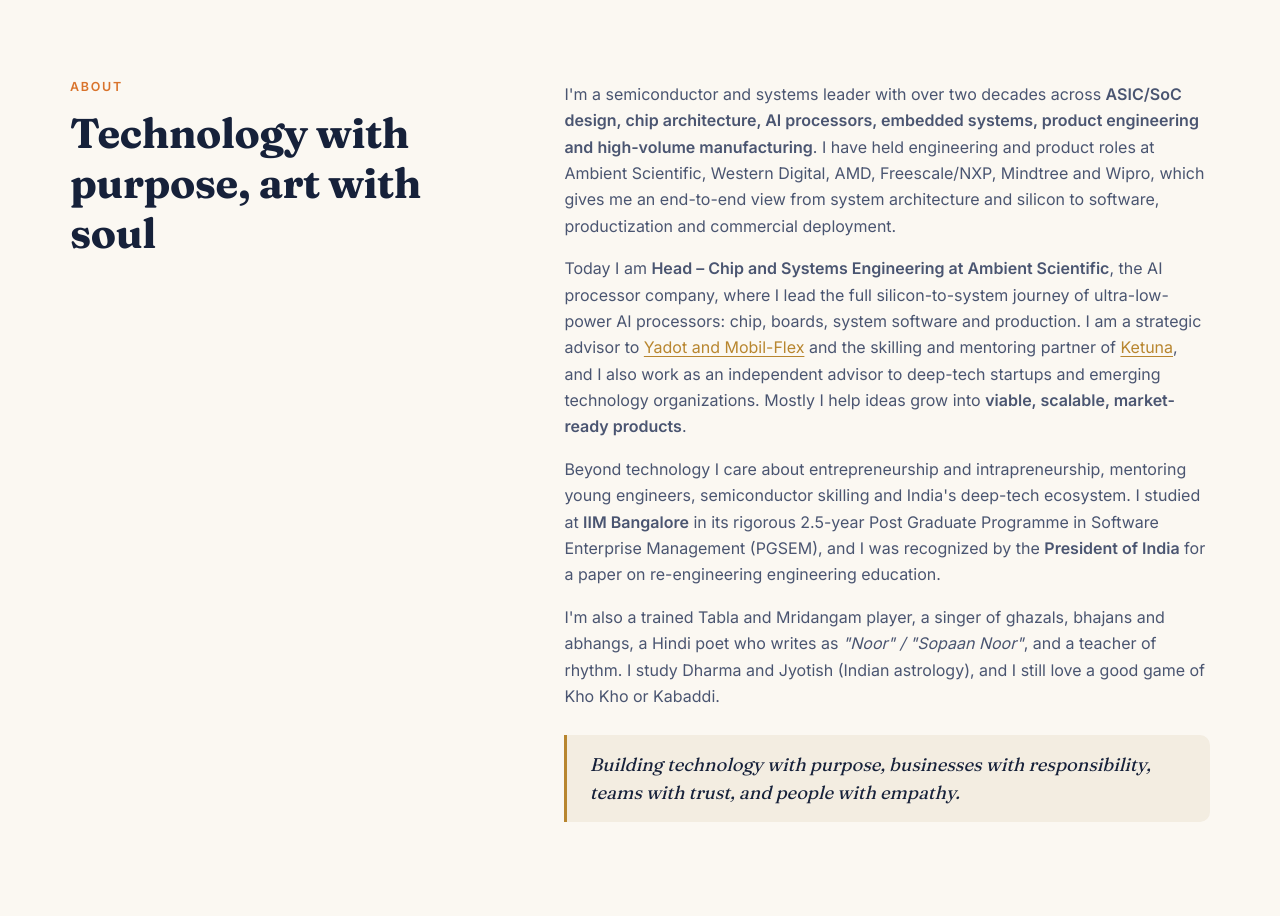
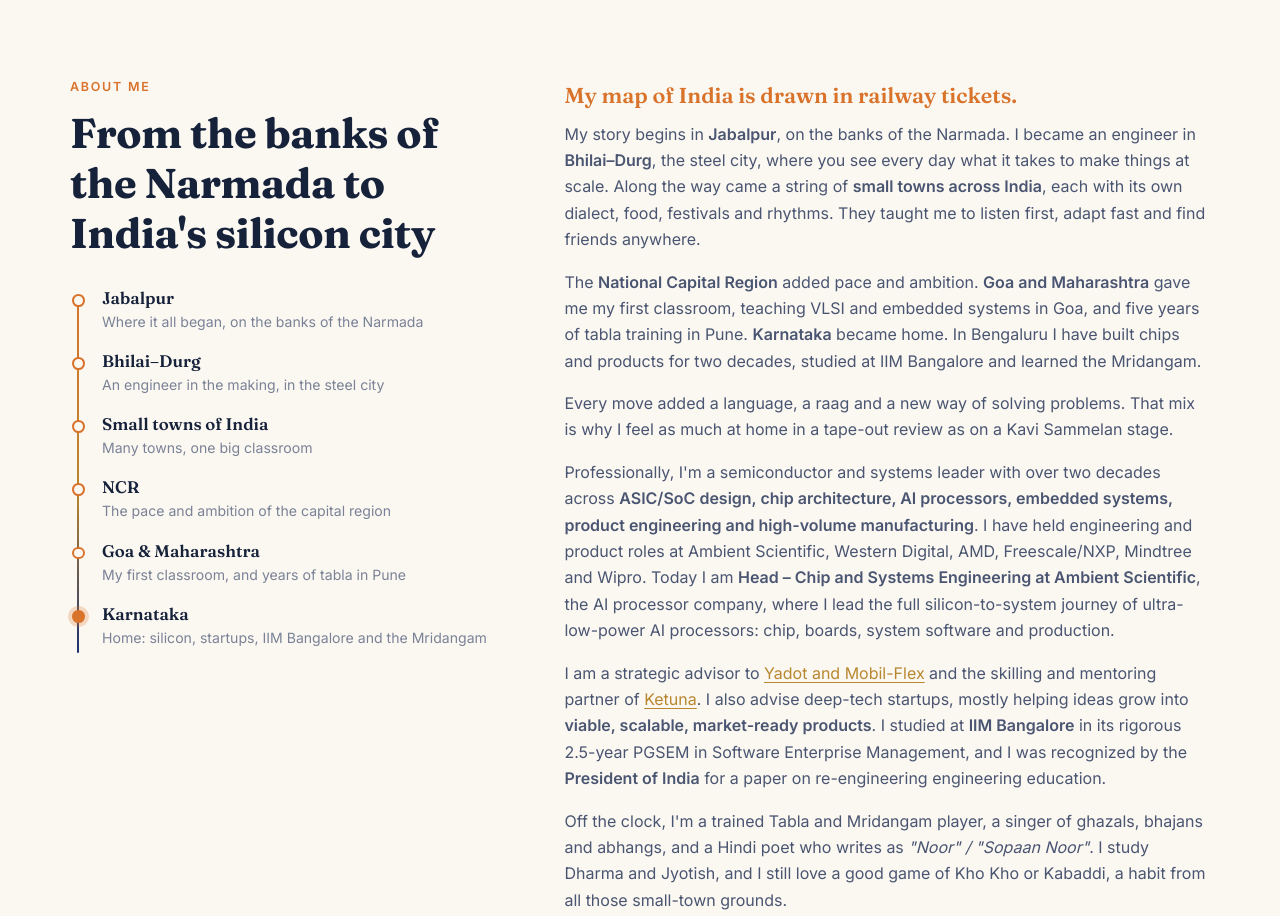
Before and after one commit to swap111/profile, a plain HTML site: page index.html in a window 1280 px wide. Shown: the part 1020-1936 px from the top of the page. Drawn offline with Linux system fonts and the light colour scheme.

Commit message:
About me: journey from Jabalpur to Karnataka with route timeline; profile updated
Authored by Swapnil

```diff
--- a/assets/css/style.css
+++ b/assets/css/style.css
@@ -465,3 +465,15 @@ blockquote {
 .foot__in > img { width: 150px; height: auto; border-radius: 14px; }
 :root[data-theme="dark"] .foot__in > img { background: #fbf8f2; padding: 6px; }
 @media (prefers-color-scheme: dark) { :root:not([data-theme="light"]) .foot__in > img { background: #fbf8f2; padding: 6px; } }
+
+/* about: journey route */
+.route { list-style: none; margin: 1.8rem 0 0; padding: 0 0 0 1.4rem; position: relative; }
+.route::before { content: ""; position: absolute; left: .42rem; top: .5rem; bottom: .9rem; width: 2px;
+  background: linear-gradient(180deg, var(--saffron), var(--gold) 55%, var(--navy-2)); border-radius: 2px; }
+.route li { position: relative; padding: 0 0 1.05rem .6rem; }
+.route li::before { content: ""; position: absolute; left: -1.28rem; top: .38rem; width: .8rem; height: .8rem; border-radius: 50%;
+  background: var(--bg); border: 2px solid var(--saffron); }
+.route li:last-child::before { background: var(--saffron); box-shadow: 0 0 0 4px color-mix(in srgb, var(--saffron) 25%, transparent); }
+.route b { display: block; font: 600 1.05rem var(--serif); color: var(--ink); }
+.route span { font-size: .88rem; color: var(--muted); }
+.prose .lead-in { font: 600 1.35rem/1.4 var(--serif); color: var(--saffron); margin-bottom: .6rem; }
--- a/index.html
+++ b/index.html
@@ -94,14 +94,25 @@
 <section id="about" class="section">
   <div class="wrap grid-2">
     <div>
-      <p class="eyebrow">About</p>
-      <h2>Technology with purpose, art with soul</h2>
+      <p class="eyebrow">About me</p>
+      <h2>From the banks of the Narmada to India's silicon city</h2>
+      <ol class="route" aria-label="My journey across India">
+        <li><b>Jabalpur</b><span>Where it all began, on the banks of the Narmada</span></li>
+        <li><b>Bhilai–Durg</b><span>An engineer in the making, in the steel city</span></li>
+        <li><b>Small towns of India</b><span>Many towns, one big classroom</span></li>
+        <li><b>NCR</b><span>The pace and ambition of the capital region</span></li>
+        <li><b>Goa &amp; Maharashtra</b><span>My first classroom, and years of tabla in Pune</span></li>
+        <li><b>Karnataka</b><span>Home: silicon, startups, IIM Bangalore and the Mridangam</span></li>
+      </ol>
     </div>
     <div class="prose">
-      <p>I'm a semiconductor and systems leader with over two decades across <strong>ASIC/SoC design, chip architecture, AI processors, embedded systems, product engineering and high-volume manufacturing</strong>. I have held engineering and product roles at Ambient Scientific, Western Digital, AMD, Freescale/NXP, Mindtree and Wipro, which gives me an end-to-end view from system architecture and silicon to software, productization and commercial deployment.</p>
-      <p>Today I am <strong>Head – Chip and Systems Engineering at Ambient Scientific</strong>, the AI processor company, where I lead the full silicon-to-system journey of ultra-low-power AI processors: chip, boards, system software and production. I am a strategic advisor to <a href="advisory.html#associations">Yadot and Mobil-Flex</a> and the skilling and mentoring partner of <a href="advisory.html#associations">Ketuna</a>, and I also work as an independent advisor to deep-tech startups and emerging technology organizations. Mostly I help ideas grow into <strong>viable, scalable, market-ready products</strong>.</p>
-      <p>Beyond technology I care about entrepreneurship and intrapreneurship, mentoring young engineers, semiconductor skilling and India's deep-tech ecosystem. I studied at <strong>IIM Bangalore</strong> in its rigorous 2.5-year Post Graduate Programme in Software Enterprise Management (PGSEM), and I was recognized by the <strong>President of India</strong> for a paper on re-engineering engineering education.</p>
-      <p>I'm also a trained Tabla and Mridangam player, a singer of ghazals, bhajans and abhangs, a Hindi poet who writes as <em>"Noor" / "Sopaan Noor"</em>, and a teacher of rhythm. I study Dharma and Jyotish (Indian astrology), and I still love a good game of Kho Kho or Kabaddi.</p>
+      <p class="lead-in">My map of India is drawn in railway tickets.</p>
+      <p>My story begins in <strong>Jabalpur</strong>, on the banks of the Narmada. I became an engineer in <strong>Bhilai–Durg</strong>, the steel city, where you see every day what it takes to make things at scale. Along the way came a string of <strong>small towns across India</strong>, each with its own dialect, food, festivals and rhythms. They taught me to listen first, adapt fast and find friends anywhere.</p>
+      <p>The <strong>National Capital Region</strong> added pace and ambition. <strong>Goa and Maharashtra</strong> gave me my first classroom, teaching VLSI and embedded systems in Goa, and five years of tabla training in Pune. <strong>Karnataka</strong> became home. In Bengaluru I have built chips and products for two decades, studied at IIM Bangalore and learned the Mridangam.</p>
+      <p>Every move added a language, a raag and a new way of solving problems. That mix is why I feel as much at home in a tape-out review as on a Kavi Sammelan stage.</p>
+      <p>Professionally, I'm a semiconductor and systems leader with over two decades across <strong>ASIC/SoC design, chip architecture, AI processors, embedded systems, product engineering and high-volume manufacturing</strong>. I have held engineering and product roles at Ambient Scientific, Western Digital, AMD, Freescale/NXP, Mindtree and Wipro. Today I am <strong>Head – Chip and Systems Engineering at Ambient Scientific</strong>, the AI processor company, where I lead the full silicon-to-system journey of ultra-low-power AI processors: chip, boards, system software and production.</p>
+      <p>I am a strategic advisor to <a href="advisory.html#associations">Yadot and Mobil-Flex</a> and the skilling and mentoring partner of <a href="advisory.html#associations">Ketuna</a>. I also advise deep-tech startups, mostly helping ideas grow into <strong>viable, scalable, market-ready products</strong>. I studied at <strong>IIM Bangalore</strong> in its rigorous 2.5-year PGSEM in Software Enterprise Management, and I was recognized by the <strong>President of India</strong> for a paper on re-engineering engineering education.</p>
+      <p>Off the clock, I'm a trained Tabla and Mridangam player, a singer of ghazals, bhajans and abhangs, and a Hindi poet who writes as <em>"Noor" / "Sopaan Noor"</em>. I study Dharma and Jyotish, and I still love a good game of Kho Kho or Kabaddi, a habit from all those small-town grounds.</p>
       <blockquote>Building technology with purpose, businesses with responsibility, teams with trust, and people with empathy.</blockquote>
     </div>
   </div>
```
Also changed, not shown: 3 other files.
